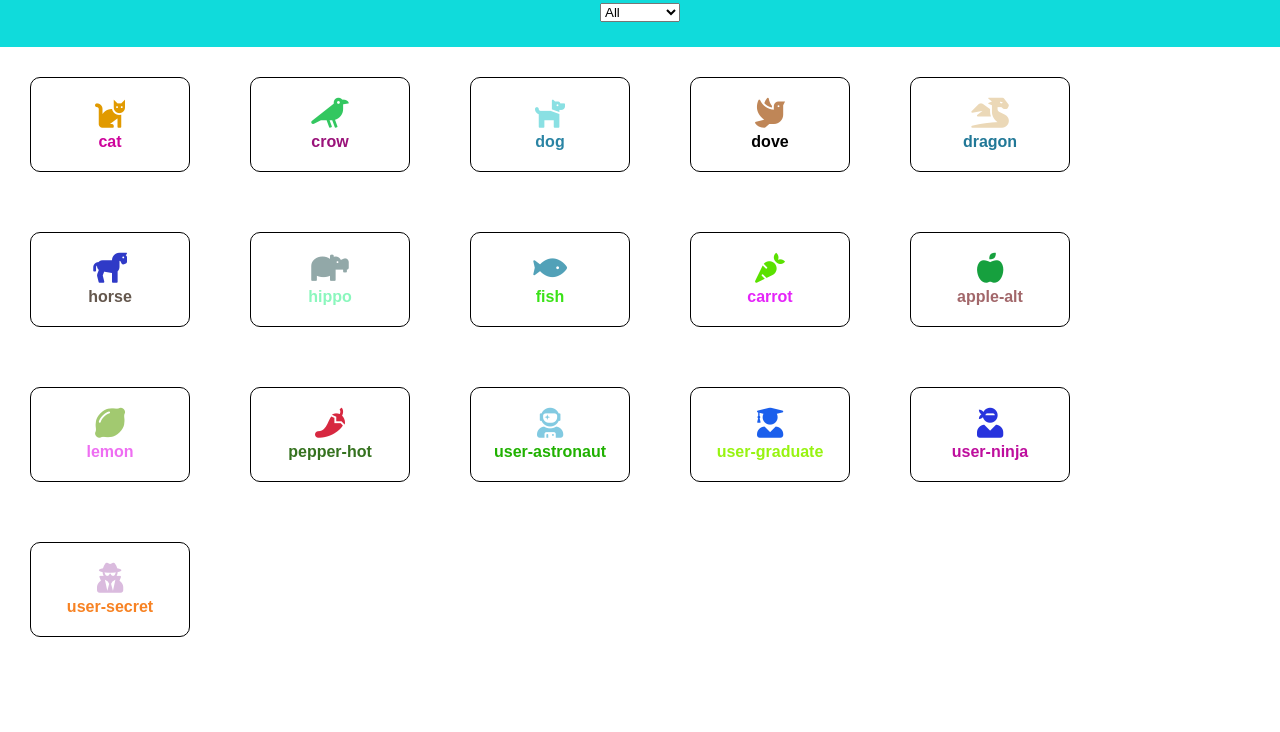
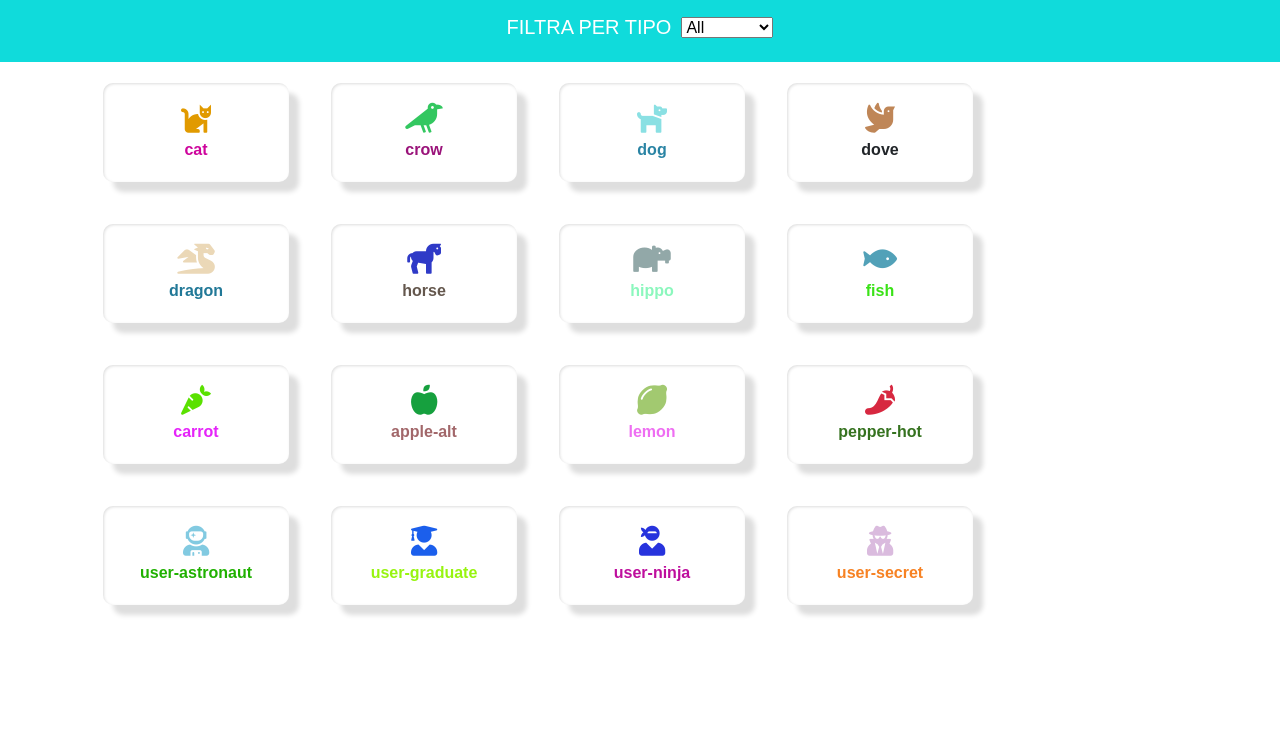
Before and after one commit to SpaceWolfy/js-es6-icons, a plain HTML site: page index.html in a window 1280 px wide. Shown: the part 68-800 px from the top of the page. Drawn offline with nearby package versions, Linux system fonts and the light colour scheme; a web font is replaced by a local one.

Commit message:
css- completed - exercise completed

```diff
--- a/css/style.css
+++ b/css/style.css
@@ -8,18 +8,13 @@ body {
   font-family: Arial, Helvetica, sans-serif;
 }
 
-.container-boxes {
-  display: flex;
-  flex-wrap: wrap;
-}
-
 .box {
-  border: 1px solid black;
+  /* border: 1px solid black; */
+  box-shadow: 10px 10px 5px #dedede, inset 1px 1px 3px #dedede;
   border-radius: 10px;
-  width: 160px;
+  padding: 20px 0;
+  margin: 21px;
   text-align: center;
-  margin: 30px;
-  padding: 20px 0 20px 0;
 }
 
 .icon-space {
@@ -30,13 +25,22 @@ body {
 /* Header */
 .title-header {
   font-size: 40px;
+  font-family: "Mochiy Pop P One", sans-serif;
+  color: rgb(16, 219, 219);
 }
 
 .colorbox-header {
   background-color: rgb(16, 219, 219);
   height: 70px;
-  text-align: center;
-  line-height: 70px;
+  display: flex;
+  justify-content: center;
+  align-items: center;
+}
+header span {
+  color: white;
+  font-size: 20px;
+  margin-right: 10px;
+  font-weight: 500;
 }
 /* --------------------- */
 
--- a/index.html
+++ b/index.html
@@ -6,6 +6,20 @@
     <meta name="viewport" content="width=device-width, initial-scale=1.0" />
 
     <title>Document</title>
+
+    <link rel="preconnect" href="https://fonts.googleapis.com" />
+    <link rel="preconnect" href="https://fonts.gstatic.com" crossorigin />
+    <link
+      href="https://fonts.googleapis.com/css2?family=Mochiy+Pop+P+One&family=Press+Start+2P&display=swap"
+      rel="stylesheet"
+    />
+
+    <link
+      href="https://cdn.jsdelivr.net/npm/bootstrap@5.0.2/dist/css/bootstrap.min.css"
+      rel="stylesheet"
+      integrity="sha384-EVSTQN3/azprG1Anm3QDgpJLIm9Nao0Yz1ztcQTwFspd3yD65VohhpuuCOmLASjC"
+      crossorigin="anonymous"
+    />
 
     <link
       rel="stylesheet"
@@ -19,6 +33,7 @@
     <header class="page-header">
       <div class="title-header">FontIcons</div>
       <div class="colorbox-header">
+        <span>FILTRA PER TIPO</span>
         <select name="cars" id="select-category-item">
           <option value="all">All</option>
           <option value="animal">animal</option>
@@ -27,14 +42,16 @@
         </select>
       </div>
     </header>
-    <div class="container-boxes">
-      <!-- Singolo box -->
-      <!-- <div class="box">
+
+    <div class="container">
+      <div class="container-boxes d-flex flex-wrap">
+        <!-- Singolo box -->
+        <!-- <div class="box">
         <div class="icon-space"></div>
         <div class="name-space"></div>
       </div> -->
+      </div>
     </div>
-
     <script src="js/main.js"></script>
   </body>
 </html>
--- a/js/main.js
+++ b/js/main.js
@@ -116,7 +116,7 @@ const boxes = [
 /* Functions */
 function createHtmlElement(element, classObj) {
   return `
-  <div class="box ${classObj.type}">
+  <div class="box ${classObj.type} col-2">
     <div class="icon-space ${element.family} ${element.prefix}${element.name} color-${element.color}"></div>
     <div class="name-space"><strong>${element.name}</strong></div>
   </div>
```
